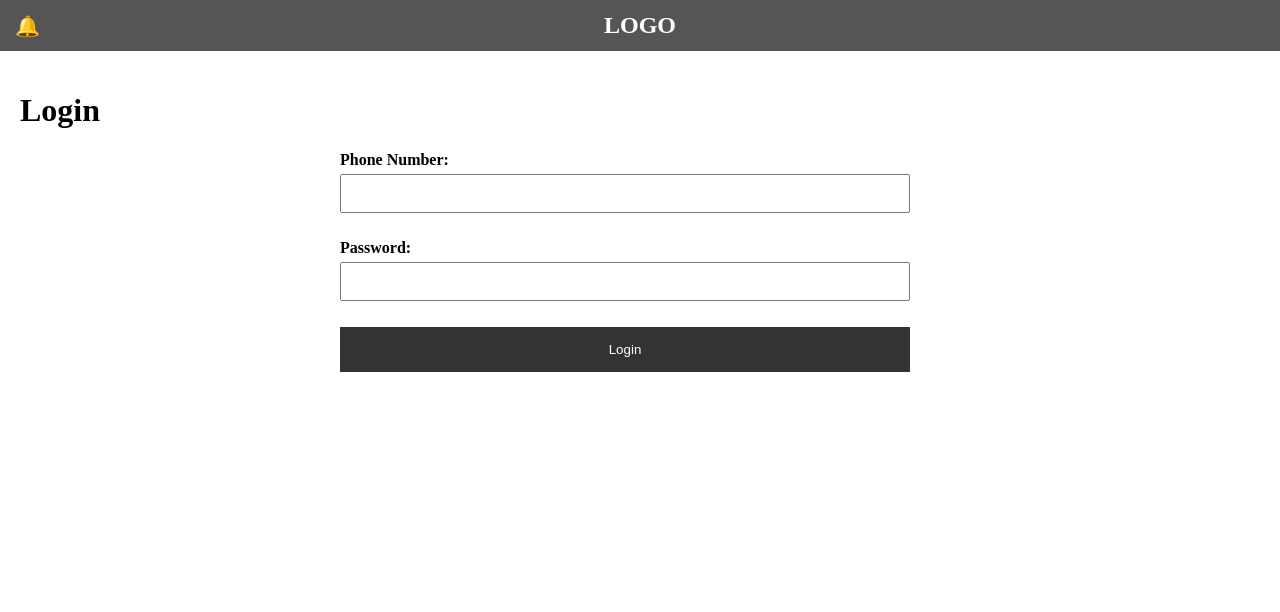
After one commit to muhammadov-q/Taxi-Project, a Django app: page /login/ in a window 1280 px wide. The commit adds this page. Shown: the top 612 px of the page. Run offline with Django 4.2, Linux system fonts and the light colour scheme.

Commit message:
Finish driver registration and posted by function

```diff
--- a/taxi_app/forms.py
+++ b/taxi_app/forms.py
@@ -1,6 +1,24 @@
 from django import forms
+from django.contrib.auth.forms import AuthenticationForm, UserCreationForm
+from django.contrib.auth.models import User
 
 from .models import TaxiPost
+
+
+class CustomAuthenticationForm(AuthenticationForm):
+    username = forms.CharField(label='Phone Number', widget=forms.TextInput(attrs={'type': 'tel'}))
+
+
+class RegistrationForm(UserCreationForm):
+    first_name = forms.CharField(max_length=30)
+    last_name = forms.CharField(max_length=30)
+    phone_number = forms.CharField(max_length=15, widget=forms.TextInput(attrs={'type': 'tel'}))
+    car_type = forms.CharField(max_length=50)
+
+    class Meta:
+        model = User
+        fields = ['first_name', 'last_name', 'phone_number', 'car_type', 'password1', 'password2']
+
 
 CITIES_CHOICES = [
     ("Tashkent", "Tashkent"),
--- a/taxi_app/models.py
+++ b/taxi_app/models.py
@@ -1,7 +1,13 @@
 from django.db import models
+from django.contrib.auth import get_user_model
+
+
+def get_default_user():
+    return get_user_model().objects.get_or_create(username='default_user')[0]
 
 
 class TaxiPost(models.Model):
+    user = models.ForeignKey(get_user_model(), on_delete=models.CASCADE, default=get_default_user)
     from_location = models.CharField(max_length=100)
     to_location = models.CharField(max_length=100)
     date = models.DateField()
--- a/taxi_app/urls.py
+++ b/taxi_app/urls.py
@@ -9,4 +9,8 @@ urlpatterns = [
     path('post_trip/', post_trip, name='post_trip'),
     path('search_results/', search_results, name='search_results'),
     path('search/', search_index, name='search_index'),
+
+    path('login/', login_view, name='login'),
+    path('register/', register_view, name='register'),
+    path('driver/dashboard/', driver_dashboard, name='driver_dashboard'),
 ]
--- a/taxi_app/views.py
+++ b/taxi_app/views.py
@@ -1,8 +1,54 @@
+from django.contrib.auth import login
+from django.contrib.auth.decorators import login_required
 from django.http import HttpResponse
-from django.shortcuts import render
+from django.shortcuts import render, redirect
 
 from .forms import *
+from .forms import CustomAuthenticationForm, RegistrationForm
 from .models import TaxiPost
+
+
+@login_required
+def driver_dashboard(request):
+    user = request.user
+    return render(request, 'taxi_app/driver/driver_dashboard.html', {'user': user})
+
+
+def login_view(request):
+    if request.method == 'POST':
+        form = CustomAuthenticationForm(request, request.POST)
+        if form.is_valid():
+            user = form.get_user()
+            login(request, user)
+            # Redirect to a success page or homepage
+            return redirect('driver_dashboard')  # Update 'home' with the name of your homepage URL
+    else:
+        form = CustomAuthenticationForm(request)
+
+    return render(request, 'taxi_app/driver/login.html', {'form': form})
+
+
+def register_view(request):
+    if request.method == 'POST':
+        form = RegistrationForm(request.POST)
+        if form.is_valid():
+            phone_number = form.cleaned_data['phone_number']
+
+            # Check if a user with the given phone number already exists
+            if User.objects.filter(username=phone_number).exists():
+                form.add_error('phone_number', 'This phone number is already registered.')
+                return render(request, 'taxi_app/driver/register.html', {'form': form})
+
+            user = form.save(commit=False)
+            user.username = phone_number
+            user.save()
+            login(request, user)
+            # Redirect to a success page or homepage
+            return redirect('login')  # Update 'home' with the name of your homepage URL
+    else:
+        form = RegistrationForm()
+
+    return render(request, 'taxi_app/driver/register.html', {'form': form})
 
 
 def search_index(request):
@@ -51,18 +97,19 @@ def search_results(request):
     return HttpResponse("Invalid request method.")
 
 
+@login_required
 def post_trip(request):
     if request.method == 'POST':
         form = TaxiPostForm(request.POST)
         if form.is_valid():
-            # Save the form data to the database
+            # Associate the post with the current user
             post = form.save(commit=False)
+            post.user = request.user
             post.save()
             return render(request, 'taxi_app/post_trip.html', {'form': form, 'post_result': 'Post successful!'})
         else:
             # Form is not valid, print errors for debugging
             print(form.errors)
-
     else:
         form = TaxiPostForm()
 
--- /dev/null
+++ b/templates/taxi_app/driver/login.html
@@ -0,0 +1,13 @@
+{% extends 'taxi_app/master.html' %}
+
+{% block content %}
+
+    <h1>Login</h1>
+
+    <form method="post" action="{% url 'login' %}">
+        {% csrf_token %}
+        {{ form.as_p }}
+        <button type="submit">Login</button>
+    </form>
+
+{% endblock %}
--- a/templates/taxi_app/driver/main.html
+++ b/templates/taxi_app/driver/main.html
@@ -37,8 +37,8 @@
 <h1>If you are driver please choose the options below.</h1>
 
 <div class="button-container">
-        <a href="#" class="button login">Login</a>
-        <a href="#" class="button">Register</a>
+    <a class="button login" href="{% url 'login' %}">Login</a>
+    <a class="button" href="{% url 'register' %}">Register</a>
 </div>
 
 </body>
--- a/templates/taxi_app/search_results.html
+++ b/templates/taxi_app/search_results.html
@@ -73,6 +73,7 @@
         <ul>
             {% for post in matching_posts %}
                 <li>
+                    <strong>Posted by:</strong> {{ post.user.first_name }} {{ post.user.last_name }},
                     <strong>Time:</strong> {{ post.time|time:"H:i" }},
                     <strong>Price:</strong> {{ post.price }},
                     <strong>Available Seats:</strong> {{ post.available_seats }},
--- a/templates/taxi_app/user/user.html
+++ b/templates/taxi_app/user/user.html
@@ -37,8 +37,8 @@
     <h1>If you are user please choose the options below.</h1>
 
     <div class="button-container">
-        <a href="/login" class="button login">Login</a>
-        <a href="/register" class="button">Register</a>
+        <a href="#" class="button login">Login</a>
+        <a href="#" class="button">Register</a>
     </div>
 
 </body>
```
Also changed, not shown: templates/taxi_app/driver/driver.html (deleted, +0 -22 lines), templates/taxi_app/driver/driver_dashboard.html (added, +17 -0 lines), templates/taxi_app/driver/register.html (added, +13 -0 lines), taxi_app/migrations/0001_initial.py, taxi_app/migrations/0002_taxipost_comments.py (deleted), taxi_app/migrations/0003_alter_taxipost_comments.py (deleted), taxi_app/migrations/0004_taxipost_time_alter_taxipost_date.py (deleted). Lines whose indentation alone changed are shown as unchanged.
